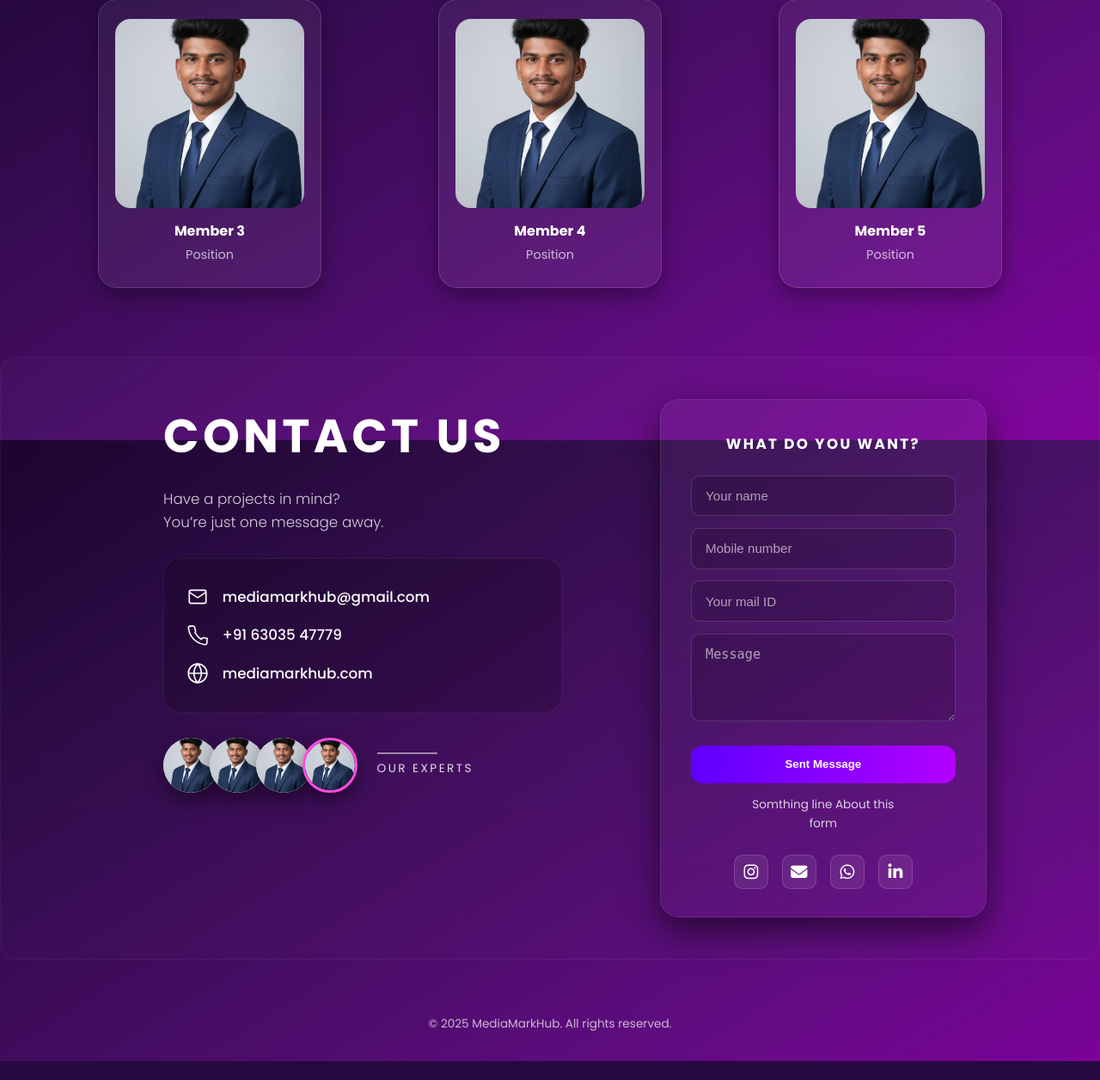
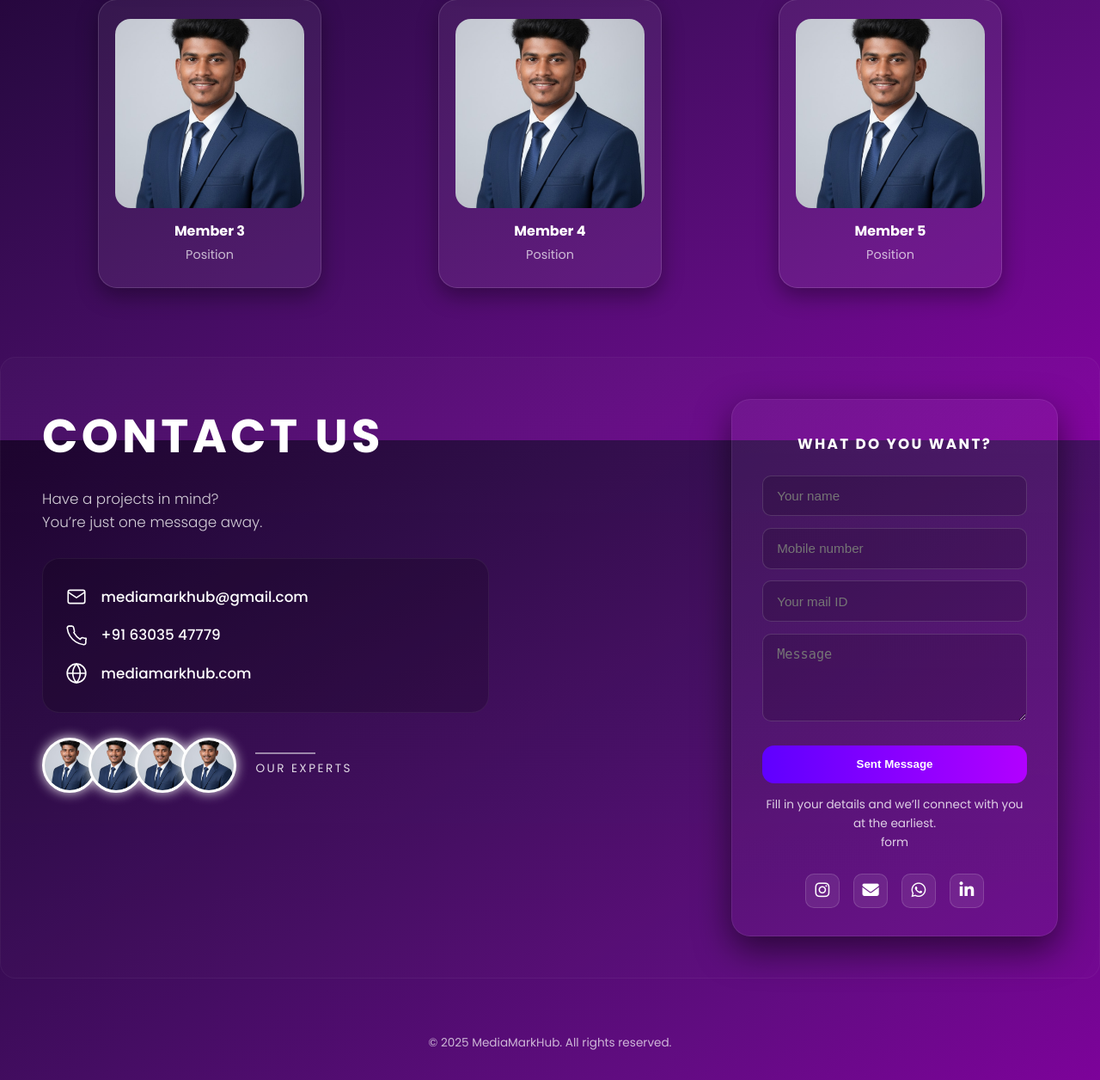
Before and after one commit to pavankalyan75699/MediaMarkHubWebsiteDesign, a Django app: template main/templates/media.html in a window 1280 px wide. Shown: the part 3488-4744 px from the top of the page at 86% size. Before the commit the page ends 4722 px from the top, so only its background shows below. Run offline with Django 5.2, Linux system fonts and the light colour scheme; the template is opened without the code that fills it, so the values that code supplies are empty.

Commit message:
changes the issues between contact section and glowing the broders of experts images

```diff
--- a/main/static/css/media.css
+++ b/main/static/css/media.css
@@ -394,10 +394,8 @@ body{
 }
 
 /* ---------- Contact ---------- */
+/* CONTACT MAIN WRAPPER */
 .contact{
-  display:flex;
-  flex-direction:column;
-  gap:1.25rem;
   padding:3rem 1.5rem;
   margin:2rem auto 3rem;
   max-width:var(--container-max);
@@ -405,43 +403,49 @@ body{
   border-radius:18px;
   border:1px solid rgba(255,255,255,0.04);
   position:relative;
+  width:100%;
+  box-sizing:border-box;
 }
+
 /* CONTACT layout spacing */
 #contact .contact-row{
   display:flex;
   align-items:flex-start;
-  flex-direction: row;
   justify-content:space-between;
-  column-gap:4rem;
-  padding-right: 2rem;
-  row-gap:6rem; /* 👈 bigger gap between left & right */
+  flex-direction:row;
+  column-gap:4rem; /* Space between left & right */
+  width:100%;
 }
 
-/* control widths so they don't touch each other */
+/* Left side touches left edge */
 #contact .contact-left{
   flex:0 0 52%;
-
+  width:52%;
 }
 
+/* Right side touches right edge */
 #contact .contact-right{
   flex:0 0 38%;
+  width:38%;
   display:flex;
-  justify-content: flex-end;
-  min-width:430px;      /* slightly smaller, pulled to the right */
+  justify-content:flex-end; /* Push form to the right edge */
 }
 
+/* ------------------ TEXT + INFO BOX ------------------ */
 .contact-title{
   font-size:3.4rem;
   font-weight:700;
   margin-bottom:1rem;
   letter-spacing:0.08em;
 }
+
 .contact-sub{
   font-size:1.05rem;
   opacity:0.8;
   font-weight:300;
   margin-bottom:1.75rem;
 }
+
 .contact-info-box{
   background:rgba(0,0,0,0.18);
   border:1px solid rgba(255,255,255,0.06);
@@ -449,56 +453,79 @@ body{
   border-radius:20px;
   max-width:520px;
 }
+
 .contact-info-item{
   display:flex;
   align-items:center;
   gap:1rem;
   padding:0.55rem 0;
 }
+
 .contact-info-item svg{
   width:26px;
   height:26px;
 }
+
 .contact-info-item p{
   margin:0;
   font-size:1.05rem;
   font-weight:500;
 }
 
-/* experts circles under contact box */
+/* experts circles */
 .contact-experts-row{
   display:flex;
   align-items:center;
   gap:1.4rem;
   margin-top:1.8rem;
 }
+
 .contact-experts-avatars{
   display:flex;
   align-items:center;
 }
-.contact-expert-circle{
-  width:64px;
-  height:64px;
-  border-radius:50%;
-  overflow:hidden;
-  background:#d9d9d9;
-  display:flex;
-  justify-content:center;
-  align-items:center;
-  margin-left:-10px;
-  box-shadow:0 10px 24px rgba(0,0,0,0.45);
+
+.contact-expert-circle {
+  width: 64px;
+  height: 64px;
+  border-radius: 50%;
+  overflow: hidden;
+  background: #d9d9d9;
+  display: flex;
+  justify-content: center;
+  align-items: center;
+  margin-left: -10px;
+
+  /* White glow effect */
+  border: 3px solid #ffffff;
+  box-shadow: 0 0 14px rgba(255, 255, 255, 0.9);
+
+  transition: 0.3s ease;
 }
+
+.contact-expert-circle:hover {
+  box-shadow: 0 0 20px rgba(255, 255, 255, 1);
+  transform: scale(1.05);
+}
+
+
+.contact-expert-circle:hover {
+  box-shadow: 0 0 18px rgba(255, 255, 255, 1); /* Stronger glow on hover */
+  transform: scale(1.05);
+}
+
+
 .contact-expert-circle:first-child{
   margin-left:0;
 }
+
 .contact-expert-circle img{
   width:100% !important;
   height:100% !important;
   object-fit:cover;
-  object-position:center;
   border-radius:50%;
-  display:block;
 }
+
 .contact-expert-outline{
   background:transparent;
   border:3px solid #ff4bdc;
@@ -547,11 +578,9 @@ body{
   margin-bottom:0.85rem;
   font-size:0.95rem;
 }
-.contact-form-card input::placeholder,
-.contact-form-card textarea::placeholder{
-  color:rgba(255,255,255,0.6);
-}
+
 .contact-form-card textarea{resize:vertical;}
+
 .contact-form-card button{
   width:100%;
   padding:0.9rem;
--- a/main/templates/media.html
+++ b/main/templates/media.html
@@ -232,7 +232,7 @@
         </div>
       </div>
 
-          <!-- OUR EXPERTS CIRCLES -->
+      <!-- EXPERTS (FIXED – no links) -->
       <div class="contact-experts-row">
         <div class="contact-experts-avatars">
           <div class="contact-expert-circle">
@@ -244,7 +244,7 @@
           <div class="contact-expert-circle">
             <img src="{% static 'img/pavan.jpg' %}" alt="Expert 3">
           </div>
-              <div class="contact-expert-circle contact-expert-outline">
+          <div class="contact-expert-circle">
             <img src="{% static 'img/pavan.jpg' %}" alt="Expert 4">
           </div>
         </div>
@@ -254,9 +254,10 @@
           <span class="contact-experts-label">OUR EXPERTS</span>
         </div>
       </div>
+
     </div>
 
-        <!-- RIGHT SIDE : FORM + SOCIAL ICONS -->
+    <!-- RIGHT SIDE -->
     <div class="contact-right">
       <div class="contact-form-card">
         <form action="{% url 'contact_submit' %}" method="post">
@@ -270,10 +271,10 @@
 
           <button type="submit">Sent Message</button>
 
-              <p class="form-caption">Somthing line About this<br>form</p>
+          <p class="form-caption">Fill in your details and we’ll connect with you at the earliest.
+               <br>form</p>
         </form>
 
-            <!-- Social icons -->
         <div class="contact-social">
           <a href="https://instagram.com" target="_blank"><i class="fa-brands fa-instagram"></i></a>
           <a href="mailto:mediamarkhub@gmail.com"><i class="fa-solid fa-envelope"></i></a>
@@ -284,6 +285,8 @@
     </div>
 
   </div>
+</section>
+
     </section>
   </main>
 
```
Also changed, not shown: other parts of main/static/css/media.css (+10 -35 lines). Lines whose indentation alone changed are shown as unchanged.
